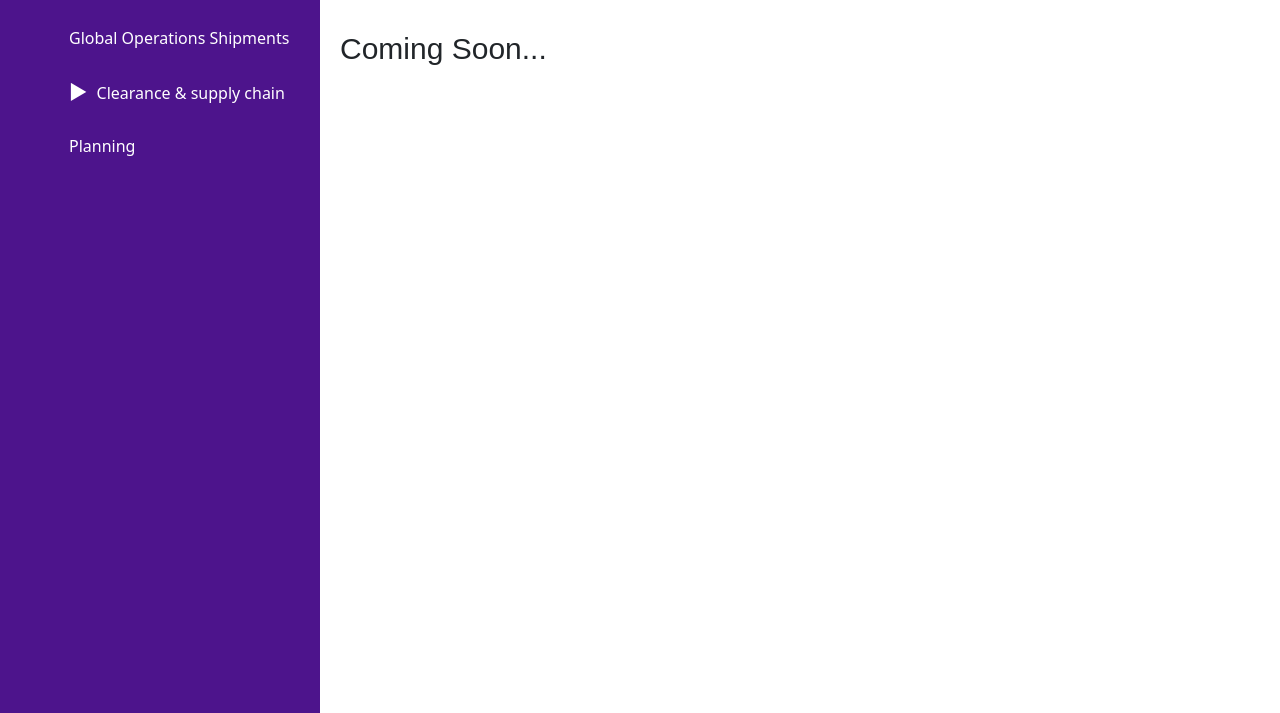
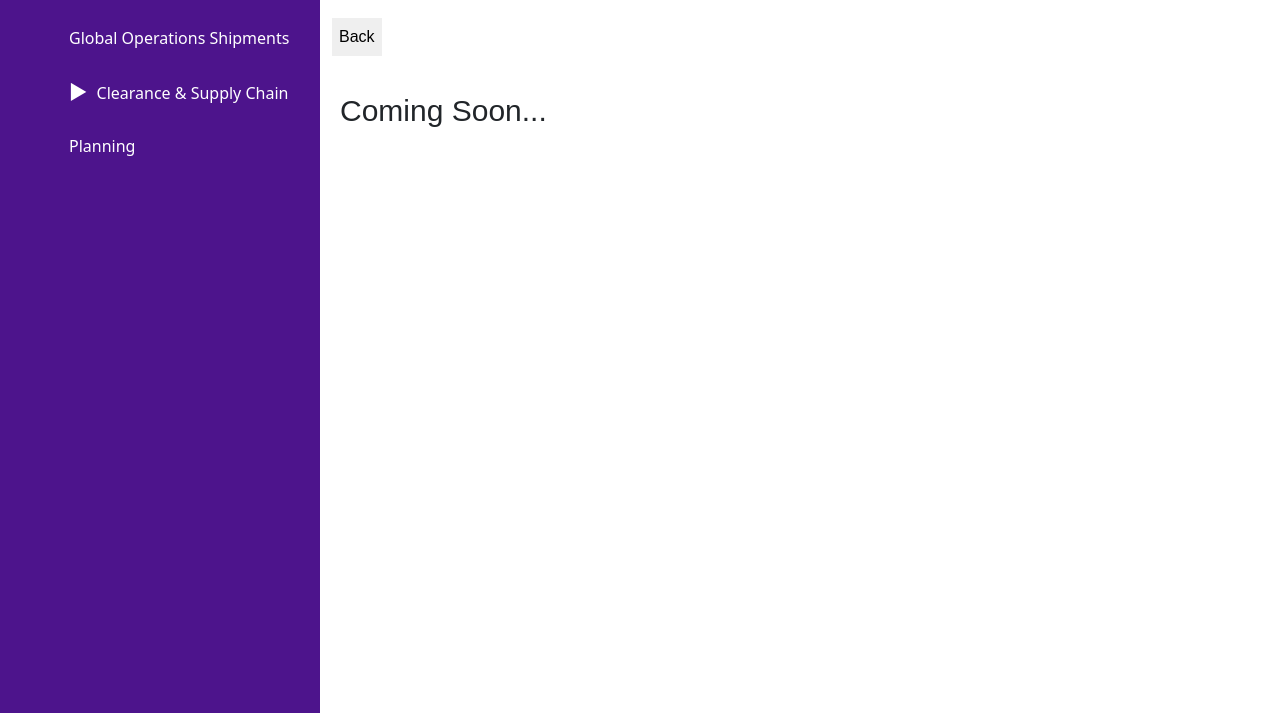
Before and after one commit to asethi14/fedex_client, a plain HTML site: page index.html in a window 1280 px wide. Both pictures are taken after a click on the item 176 px from the left and 131 px from the top of the page. Shown: the part 87-800 px from the top of the page. Drawn offline with nearby package versions, Linux system fonts and the light colour scheme.

Commit message:
Added back button and updated clearance tile click

```diff
--- a/index.html
+++ b/index.html
@@ -128,6 +128,12 @@
             font-family: Arial, sans-serif;
             padding: 20px;
         }
+        button {
+            border-style: none;
+            padding: 7px;
+            margin: 12px;
+            font-family: Arial, Helvetica, sans-serif;
+        }
     </style>
 </head>
 <body>
@@ -137,13 +143,13 @@
           <!-- tree navigation -->
           <div id="tree-container">
             <ul>
-                <li class="expandable" onclick="toggleTree(this, event);generateTiles(this)">
+                <li id="supplyChainOps" class="expandable" onclick="toggleTree(this, event);generateTiles(this)">
                     Supply chain operations
                     <ul class="nestedList show">
                         <li onclick="showComingSoon()">Global Operations Solutions</li>
                         <li onclick="showComingSoon()">Global Operations Shipments</li>
                         <li class="collapsed" onclick="toggleTree(this, event);generateTiles(this)">
-                            <span onclick="showClearance(event)">Clearance & supply chain</span>
+                            <span onclick="showClearance(event)">Clearance & Supply Chain</span>
                             <ul class="nestedList noshow">
                                 <li onclick="showComingSoon()">Admissibility</li>
                                 <li class="collapsed" onclick="toggleTree(this, event);generateTiles(this)">Brokerage
@@ -182,6 +188,9 @@
                 </div>
             </div>
             <hr>
+            <div class="backDiv">
+                <button onclick="back()">Back</button>
+            </div>
             <!-- Container for dynamically generated tiles -->
             <div class="tile-container" id="tileContainer">
                 <!-- Tiles will be inserted here dynamically -->
@@ -255,8 +264,11 @@
 
                     // Add a click event listener to the tile
                     tile.addEventListener('click', function() {
-                        childNode.click();
-                        // You can replace this alert with any custom functionality
+                        if(childNode.innerText.trim() == "Clearance & Supply Chain") {
+                            showClearance();
+                        } else {
+                            childNode.click();
+                        }
                     });
 
                     // Append the tile to the container
@@ -280,11 +292,13 @@
             const classDiag = document.querySelector('.classDiag');
             const archDiag = document.querySelector('.archDiag');
             const comingSoon = document.querySelector('.comingSoon');
+            const backDiv = document.querySelector('.backDiv');
             element.classList.add('noshow');
             tileDiv.classList.add('noshow');
             classDiag.classList.add('noshow');
             archDiag.classList.add('noshow');
             comingSoon.classList.add('noshow');
+            backDiv.classList.add('noshow');
         }
         function showClearance(event) {
             hideAllDivs();
@@ -312,7 +326,13 @@
             const comingSoon = document.querySelector('.comingSoon');
             comingSoon.classList.toggle('noshow');
             comingSoon.classList.toggle('show');
+            const backDiv = document.querySelector('.backDiv');
+            backDiv.classList.toggle('noshow');
+            backDiv.classList.toggle('show');
             event.stopPropagation();
+        }
+        function back() {
+            location.reload(true);
         }
     </script>
 </footer>
```
